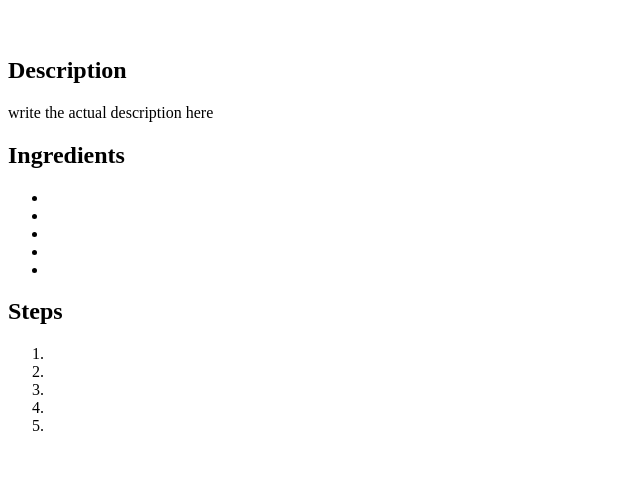
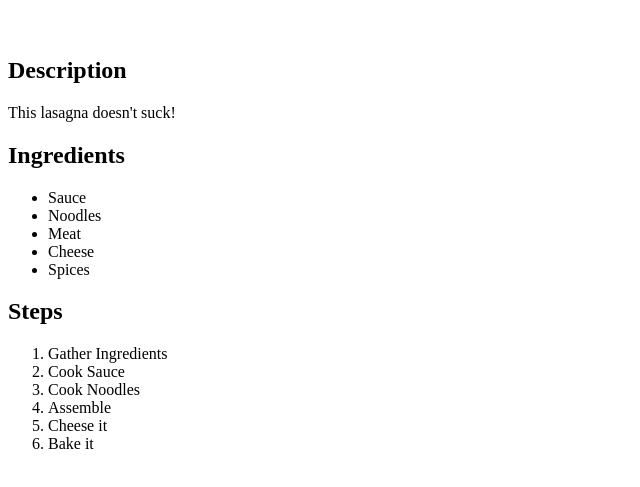
Before and after one commit to thecarneyasada/odin-recipes, a plain HTML site: page recipes/lasagna.html in a window 1280 px wide. Shown: the part 61-548 px from the top of the page, without its empty margins (0-640 px from the left). Drawn offline with Linux system fonts and the light colour scheme.

Commit message:
Update lasagna recipe

```diff
--- a/recipes/lasagna.html
+++ b/recipes/lasagna.html
@@ -3,28 +3,29 @@
 <head>
     <meta charset="UTF-8">
     <meta name="viewport" content="width=device-width, initial-scale=1.0">
-    <title>Document</title>
+    <title>Lasagna that doesn't suck</title>
 </head>
 <body>
     <h1>Lasagna that doesn't suck</h1>
     <img>
     <h2>Description</h2>
-    <p>write the actual description here</p>
+    <p>This lasagna doesn't suck!</p>
     <h2>Ingredients</h2>
     <ul>
-        <li></li>
-        <li></li>
-        <li></li>
-        <li></li>
-        <li></li>
+        <li>Sauce</li>
+        <li>Noodles</li>
+        <li>Meat</li>
+        <li>Cheese</li>
+        <li>Spices</li>
     </ul>
     <h2>Steps</h2>
     <ol>
-        <li></li>
-        <li></li>
-        <li></li>
-        <li></li>
-        <li></li>
+        <li>Gather Ingredients</li>
+        <li>Cook Sauce</li>
+        <li>Cook Noodles</li>
+        <li>Assemble</li>
+        <li>Cheese it</li>
+        <li>Bake it</li>
     </ol>
 </body>
 </html>
```
